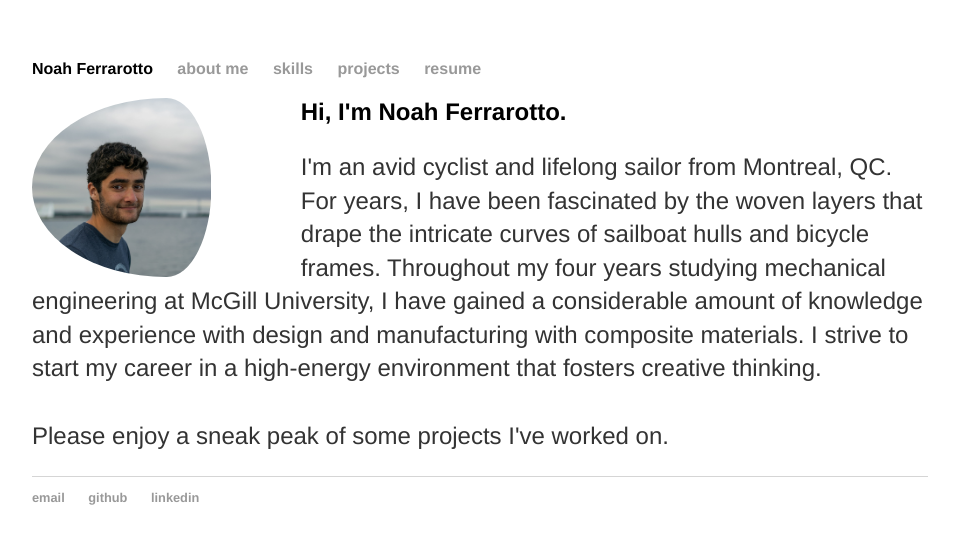
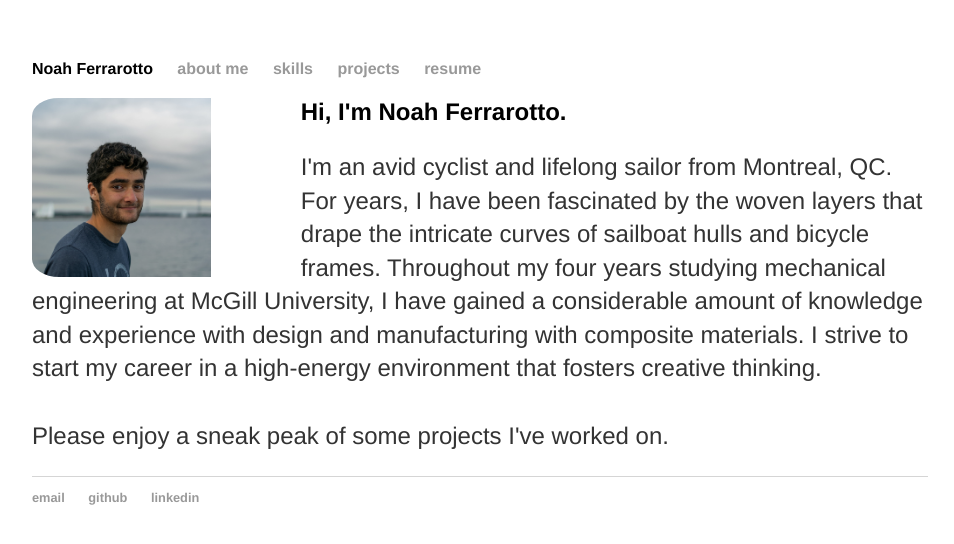
Before and after one commit to noahfer/noahfer.github.io, a Jekyll site: the page built from about/index.md, in a window 1280 px wide. Shown: the top 544 px of the page, without its empty margins (160-1114 px from the left). Built offline with Jekyll 4.4.1, drawn with Linux system fonts in a browser that asks for light colours.

Commit message:
Update index.md

```diff
--- a/about/index.md
+++ b/about/index.md
@@ -4,7 +4,7 @@
 ---
 
 <div>
-	<img src="profile.jpg" alt="profile" style="float:left;width:20%; padding-right: 10%; border-radius: 50%">
+	<img src="profile.jpg" alt="profile" style="float:left;width:20%; padding-right: 10%; border-radius: 10%">
 	<h2>Hi, I'm Noah Ferrarotto.</h2>
 	<p>
 		I'm an avid cyclist and lifelong sailor from Montreal, QC. For years, I have been fascinated by the woven layers that drape the intricate curves of sailboat hulls and bicycle frames. Throughout my four years studying mechanical engineering at McGill University, I have gained a considerable amount of knowledge and experience with design and manufacturing with composite materials. I strive to start my career in a high-energy environment that fosters creative thinking.
```
